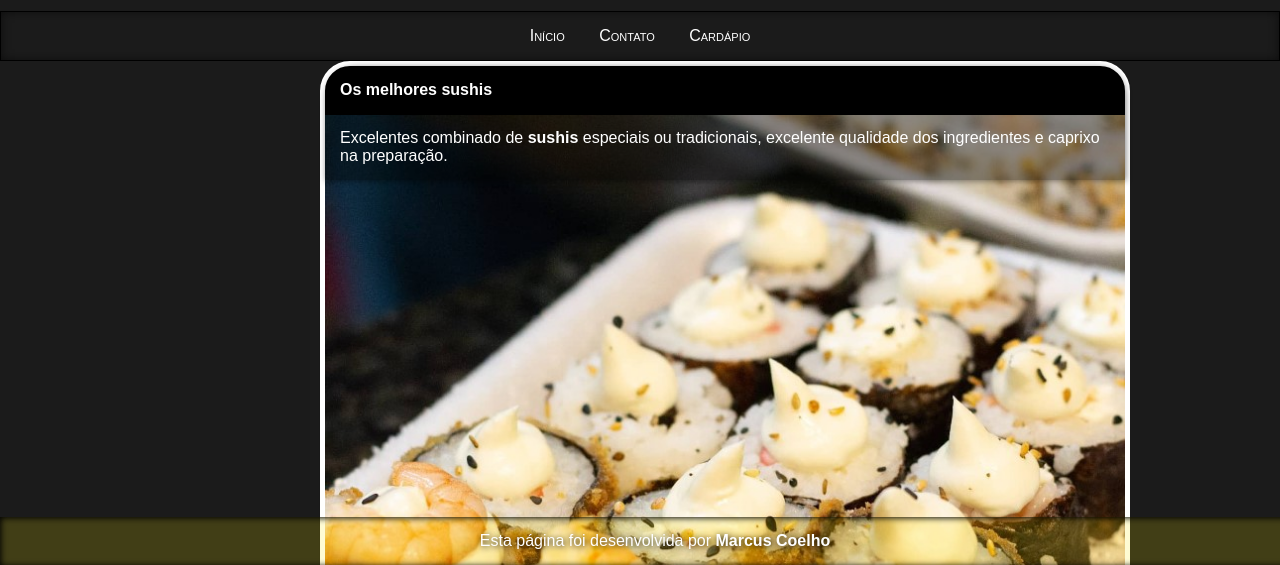
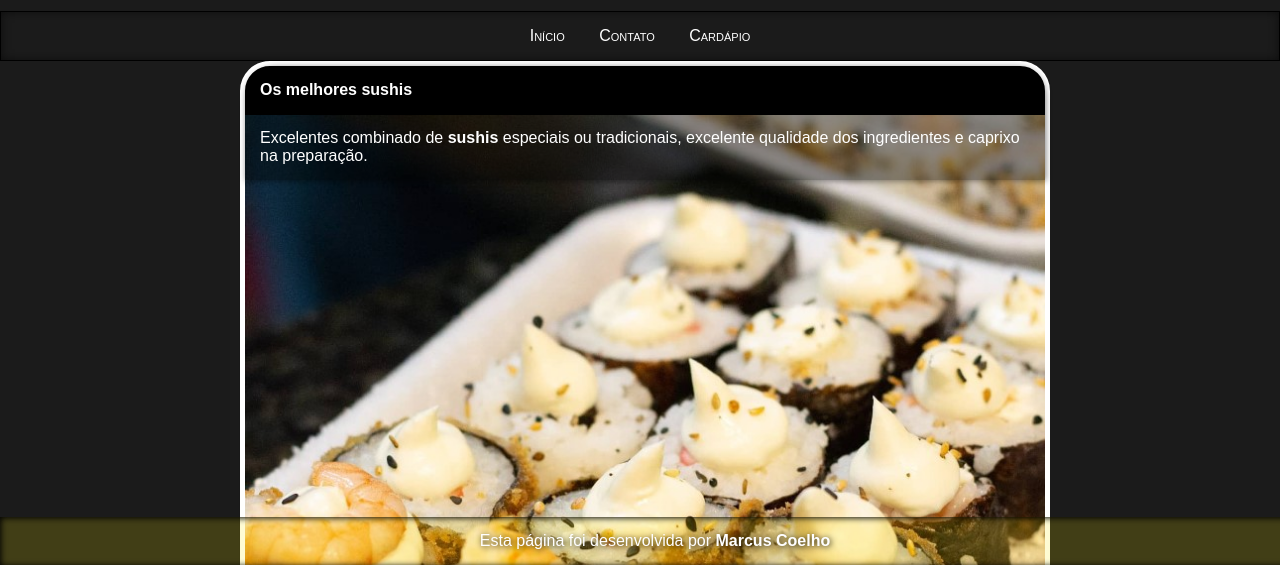
Before and after one commit to MarcusCoelho96/projeto-web02, a plain HTML site: page index.html in a window 1280 px wide. Shown: the part 235-800 px from the top of the page. Drawn offline with Linux system fonts and the light colour scheme.

Commit message:
Update estilo.css

```diff
--- a/css/estilo.css
+++ b/css/estilo.css
@@ -12,7 +12,7 @@ body{
     background-color: rgb(27, 27, 27);
 }
 main{
-    width: 50vw;
+    max-width: 800px;
     box-shadow: 0px 0px 1px rgba(0, 0, 0, 0.507);
     margin: auto;
     height: auto;
```
